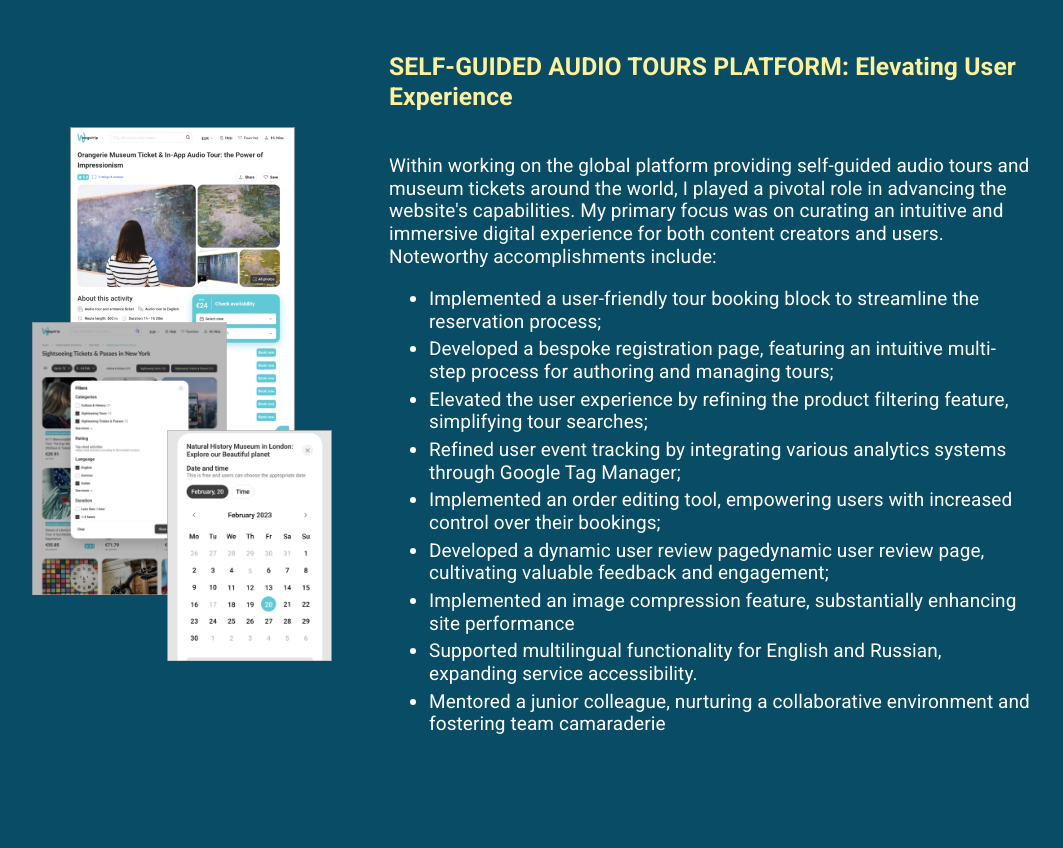
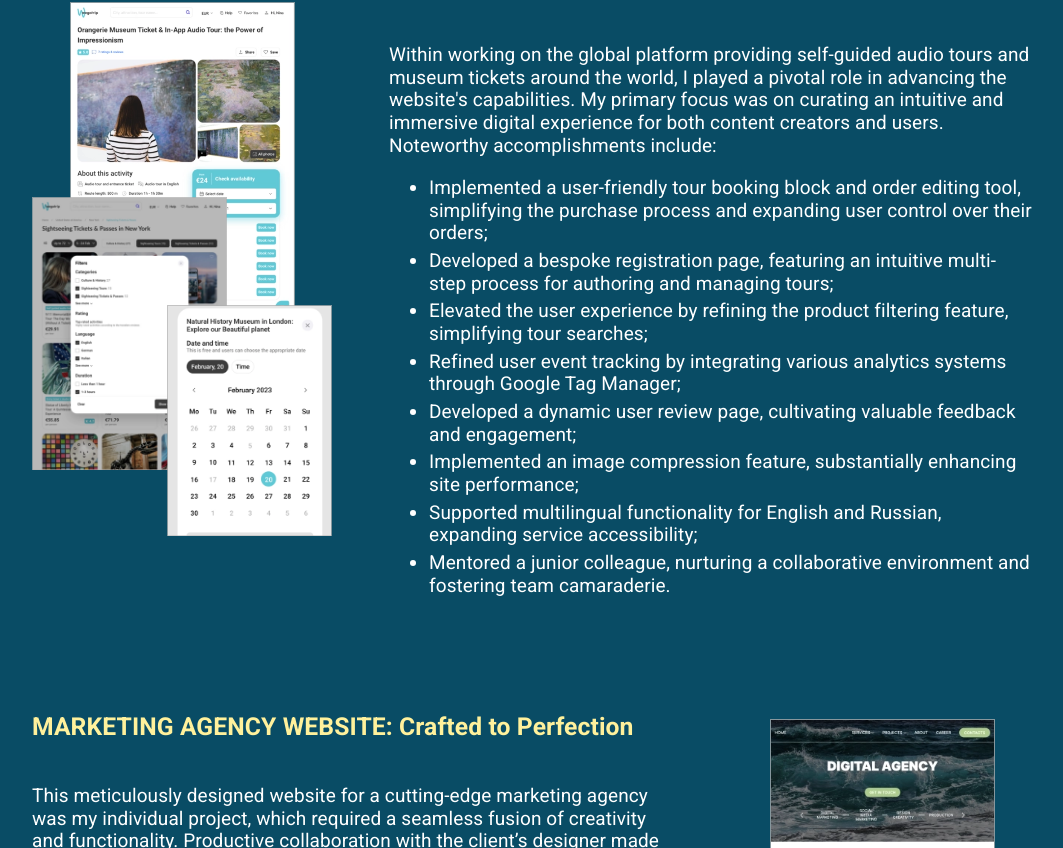
Before and after one commit to PetrovaNina/Portfolio, a Next.js app: page / in a window 1280 px wide. Shown: the part 1752-2600 px from the top of the page, without its empty margins (108-1171 px from the left). Built offline with nearby package versions, Linux system fonts and the light colour scheme.

Commit message:
fear: refactor and translations

```diff
--- a/public/locales/en/translation.json
+++ b/public/locales/en/translation.json
@@ -1,7 +1,6 @@
 {
-  "About me": "",
-  "frontendDeveloperIntroduction": "Frontend Developer with a background in digital marketing, specializing in constructing web applications through SSR, React, and Redux, with proficiency in Jest for testing. Experienced in collaborating within distributed scrum teams and using various task management tools. Fluent in JS, TS, HTML, CSS (SСSS/PostCSS), Webpack, REST APIs, Node.js, Docker, Postman.",
-  "collaborationExperience": "I am dedicated to crafting engaging and memorable user experiences for mobile-first responsive websites. My passion lies in undertaking diverse projects, especially those within life sciences, entertainment, and social sectors, aiming at developing my skills further and staying abreast of cutting-edge technologies.",
+  "frontendDeveloperIntroduction": "Hi! I am a Frontend Developer with a marketing background and a diverse portfolio, ranging from simple interfaces to high-traffic React applications. My approach to web development is based on a deep understanding of user needs, enabling me to create user-friendly and intuitive interfaces. Working in distributed scrum teams, I use various tools for efficient task management.",
+  "collaborationExperience": "I strive to continuously evolve, staying abreast of cutting-edge technologies. I am dedicated to crafting engaging and memorable user experiences for mobile-first responsive websites. My passion lies in undertaking diverse projects, especially those within life sciences, entertainment, and social sectors, aiming at developing my skills further and staying abreast of cutting-edge technologies.",
   "Key Skills": "",
   "Distributed Scrum Teams": "",
   "Project Collaboration and Management": "",
@@ -12,22 +11,19 @@
   "projects": "",
   "contacts": "",
   "home": "",
-  "My favorite projects": "",
-  "VIEW SITE": "",
   "projectsTexts": {
     "audio": {
       "title": "SELF-GUIDED AUDIO TOURS PLATFORM: Elevating User Experience",
       "intro": "Within working on the global platform providing self-guided audio tours and museum tickets around the world, I played a pivotal role in advancing the website's capabilities. My primary focus was on curating an intuitive and immersive digital experience for both content creators and users. Noteworthy accomplishments include:",
       "list": {
-        "0": "Implemented a user-friendly tour booking block to streamline the reservation process;",
+        "0": "Implemented a user-friendly tour booking block and order editing tool, simplifying the purchase process and expanding user control over their orders;",
         "1": "Developed a bespoke registration page, featuring an intuitive multi-step process for authoring and managing tours;",
         "2": "Elevated the user experience by refining the product filtering feature, simplifying tour searches;",
         "3": "Refined user event tracking by integrating various analytics systems through Google Tag Manager;",
-        "4": "Implemented an order editing tool, empowering users with increased control over their bookings;",
-        "5": "Developed a dynamic user review pagedynamic user review page, cultivating valuable feedback and engagement;",
-        "6": "Implemented an image compression feature, substantially enhancing site performance",
-        "7": "Supported multilingual functionality for English and Russian, expanding service accessibility.",
-        "8": "Mentored a junior colleague, nurturing a collaborative environment and fostering team camaraderie"
+        "4": "Developed a dynamic user review page, cultivating valuable feedback and engagement;",
+        "5": "Implemented an image compression feature, substantially enhancing site performance;",
+        "6": "Supported multilingual functionality for English and Russian, expanding service accessibility;",
+        "7": "Mentored a junior colleague, nurturing a collaborative environment and fostering team camaraderie."
       }
     },
     "digital": {
@@ -49,7 +45,8 @@
         "0": "Successfully migrated the project from JS + jQuery to React, enhancing its performance and capabilities;",
         "1": "Crafted adaptive and responsive client interfaces, ensuring ongoing user interaction across devices;",
         "2": "Implemented a fresh and modern design to elevate the visual appeal and user experience;",
-        "3": "Introduced CSS Modules, replacing Styled Components, for improved styling and maintainability."
+        "3": "Introduced CSS Modules, replacing Styled Components, for improved styling and maintainability.",
+        "4": ""
       }
     },
     "cats": {
@@ -63,5 +60,7 @@
       "conclusion": "Experience the world of CAT QUEST, showcasing my skills in crafting enjoyable and dynamic online experiences:"
     }
   },
+  "My favorite projects": "",
+  "VIEW SITE": "",
   "Nina Petrova | Frontend Developer Portfolio": ""
 }
--- a/src/components/About/index.tsx
+++ b/src/components/About/index.tsx
@@ -4,7 +4,7 @@ import { forwardRef, ForwardRefRenderFunction } from "react";
 const About: ForwardRefRenderFunction<HTMLDivElement, {}> = (props, ref) => (
   <section ref={ref} {...props} id="about">
     <div className="container container--s">
-      <h2 className="section-title">{t("About me")}</h2>
+      {/* <h2 className="section-title">{t("About me")}</h2> */}
       <p>{t("frontendDeveloperIntroduction")}</p>
       <p>{t("collaborationExperience")}</p>
       <div>
@@ -17,7 +17,6 @@ const About: ForwardRefRenderFunction<HTMLDivElement, {}> = (props, ref) => (
           <li>REST APIs, Node.js, Docker, Postman</li>
           <li>Tag Manager, Google Analytics</li>
           <li>{t("Distributed Scrum Teams")}, Jira, ClickUp</li>
-          <li>{t("Project Collaboration and Management")}</li>
         </ul>
       </div>
     </div>
--- a/src/components/Projects/index.tsx
+++ b/src/components/Projects/index.tsx
@@ -2,10 +2,68 @@ import { t } from "i18next";
 import s from "./Projects.module.css";
 import { ForwardRefRenderFunction, forwardRef } from "react";
 import classNames from "@/functions/classNames";
-import projects from "./projectsList";
 import Link from "next/link";
 
 const Projects: ForwardRefRenderFunction<HTMLDivElement, {}> = (props, ref) => {
+  const projects = [
+    {
+      name: "audio",
+      title: t("projectsTexts.audio.title"),
+      intro: t("projectsTexts.audio.intro"),
+      list: [
+        t("projectsTexts.audio.list.0"),
+        t("projectsTexts.audio.list.1"),
+        t("projectsTexts.audio.list.2"),
+        t("projectsTexts.audio.list.3"),
+        t("projectsTexts.audio.list.4"),
+        t("projectsTexts.audio.list.5"),
+        t("projectsTexts.audio.list.6"),
+        t("projectsTexts.audio.list.7"),
+      ],
+      imagesCount: 3,
+    },
+    {
+      name: "digital",
+      title: t("projectsTexts.digital.title"),
+      intro: t("projectsTexts.digital.intro"),
+      list: [
+        t("projectsTexts.digital.list.0"),
+        t("projectsTexts.digital.list.1"),
+        t("projectsTexts.digital.list.2"),
+        t("projectsTexts.digital.list.3"),
+        t("projectsTexts.digital.list.4"),
+        t("projectsTexts.digital.list.5"),
+      ],
+      imagesCount: 3,
+    },
+    {
+      name: "nft",
+      title: t("projectsTexts.nft.title"),
+      intro: t("projectsTexts.nft.intro"),
+      list: [
+        t("projectsTexts.nft.list.0"),
+        t("projectsTexts.nft.list.1"),
+        t("projectsTexts.nft.list.2"),
+        t("projectsTexts.nft.list.3"),
+        t("projectsTexts.nft.list.4"),
+      ],
+      imagesCount: 2,
+    },
+    {
+      name: "cats",
+      title: t("projectsTexts.cats.title"),
+      intro: t("projectsTexts.cats.intro"),
+      list: [
+        t("projectsTexts.cats.list.0"),
+        t("projectsTexts.cats.list.1"),
+        t("projectsTexts.cats.list.2"),
+      ],
+      imagesCount: 1,
+      conclusion: t("projectsTexts.cats.conclusion"),
+      href: "https://petrovanina.github.io/Find_cat/",
+    },
+  ];
+
   return (
     <section ref={ref} {...props} id="projects">
       <div className={classNames(s.container, "container container--m")}>
--- a/src/components/Projects/projectsList.tsx
+++ b/src/components/Projects/projectsList.tsx
@@ -14,7 +14,6 @@ const projects = [
       t("projectsTexts.audio.list.5"),
       t("projectsTexts.audio.list.6"),
       t("projectsTexts.audio.list.7"),
-      t("projectsTexts.audio.list.8"),
     ],
     imagesCount: 3,
   },
@@ -41,6 +40,7 @@ const projects = [
       t("projectsTexts.nft.list.1"),
       t("projectsTexts.nft.list.2"),
       t("projectsTexts.nft.list.3"),
+      t("projectsTexts.nft.list.4"),
     ],
     imagesCount: 2,
   },
--- a/src/pages/_app.tsx
+++ b/src/pages/_app.tsx
@@ -14,14 +14,11 @@ function App({ Component, pageProps }: AppProps) {
 
   const isTouch = width <= 768;
 
-  // useEffect(() => {
-  //   if (
-  //     !["en", "ru"].some((l) => l === router.query.lang) ||
-  //     router.pathname === "/_error"
-  //   ) {
-  //     router.push(`/en`, `/en`, { locale: "en" });
-  //   }
-  // }, []);
+  useEffect(() => {
+    if (router.pathname === "/_error") {
+      router.push(`/`, `/`, { locale: "en" });
+    }
+  }, []);
 
   return (
     <I18nextProvider i18n={i18n}>
```
Also changed, not shown: public/locales/ru/translation.json (+35 -36 lines).
